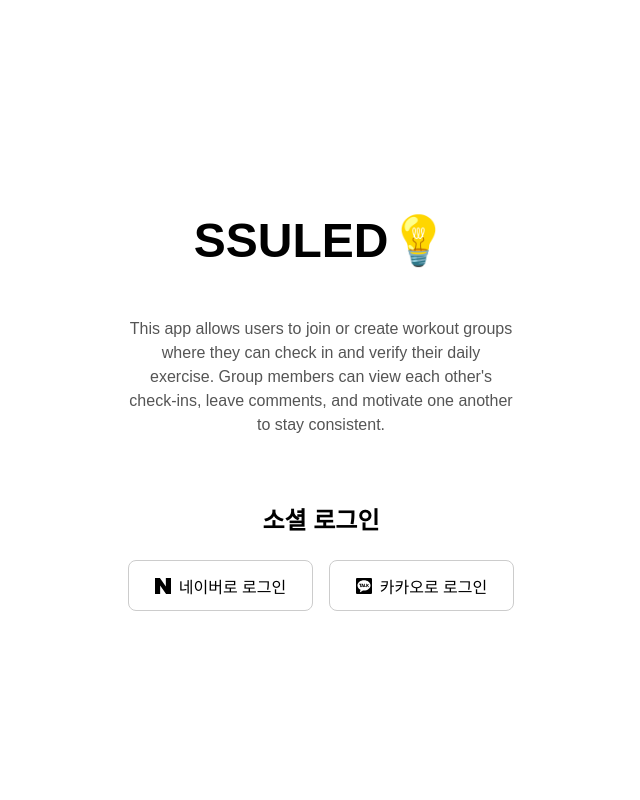
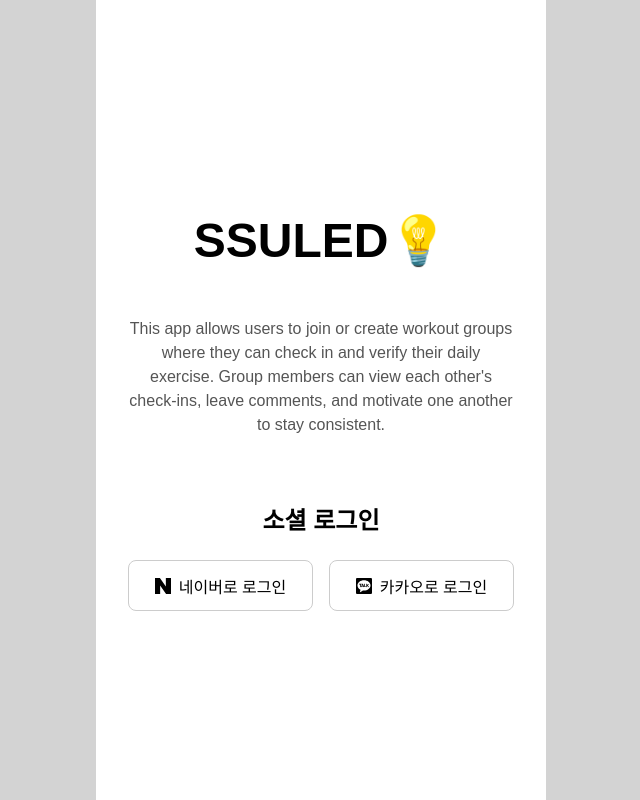
Before and after one commit to SSU-LED/SSULED-FE, a React (Vite) app: page /login in a window 1280 px wide. Shown: the whole page, without its empty margins (319-959 px from the left). Built offline with nearby package versions, Linux system fonts and the light colour scheme; no server answers.

Commit message:
feat: 스크롤바 제거 & 배경색 설정

```diff
--- a/src/index.css
+++ b/src/index.css
@@ -76,16 +76,22 @@ body {
   border-color: lightgray;
 }
 
+::-webkit-scrollbar {
+  display: none; /* Chrome, Safari */
+  width: none;
+}
+
 #root {
   display: flex;
   justify-content: center;
-  /* background-color: lightgray; */
+  background-color: lightgray;
 }
 
 .app-container {
   width: 100%;
   max-width: 450px;
   min-height: 100vh;
+  background-color: white;
 }
 
 a {
```
